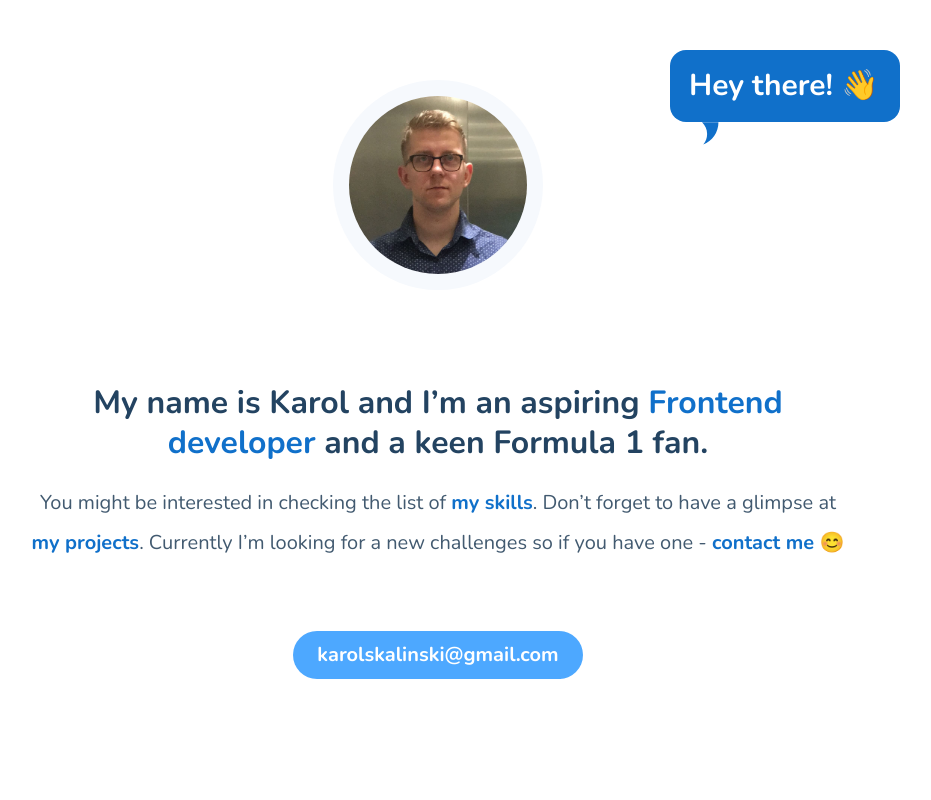
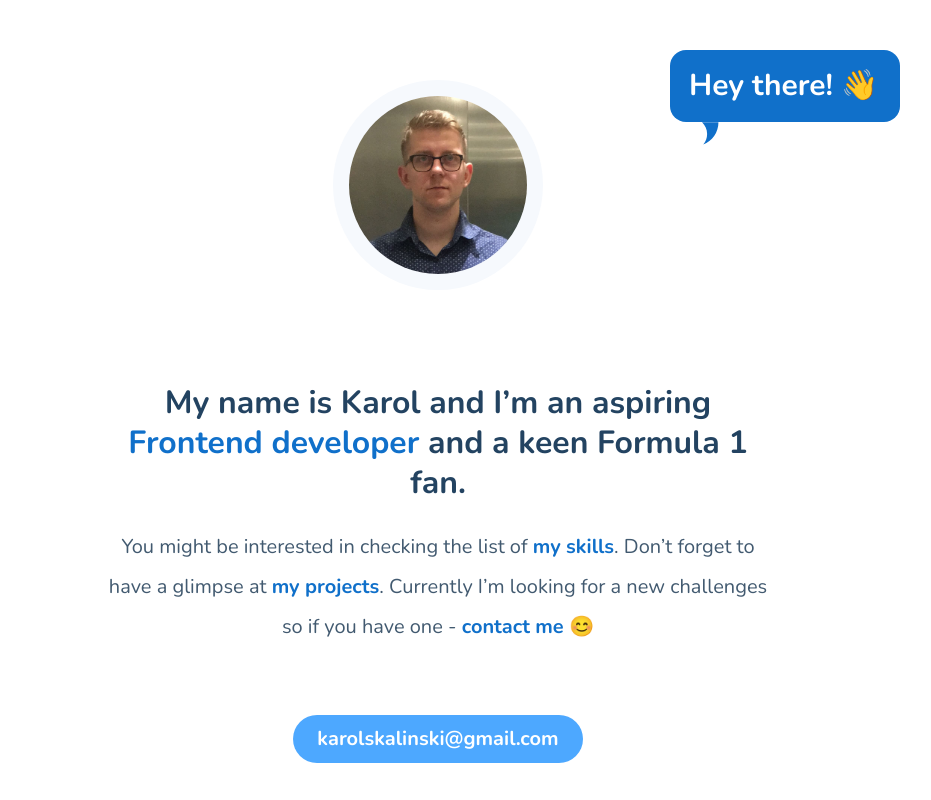
Before and after one commit to skalutki/portfolio, a website built with webpack: page src/pages/index.html in a window 1280 px wide. Shown: the top 800 px of the page, without its empty margins (202-1133 px from the left). Built offline with nearby package versions, Linux system fonts and the light colour scheme; no server answers.

Commit message:
refactor html and scss modules about-me, contact and skills

```diff
--- a/src/pages/index.html
+++ b/src/pages/index.html
@@ -131,7 +131,7 @@
         <div class="about-me__picture">
           <img src="../assets/img/karol1.jpg" alt="Profile picture with smile Karol Skalinski" class="about-me__picture--picture" />
           <div class="hello">
-            <p class="hello__description">Hey there! 👋</p>
+            <p class="hello__description">Hey there! <span class="hello__animation">👋</span></p>
             <img class="hello__subtract" src="../assets/img/Speech_cloud.svg" />
           </div>
         </div>
--- a/src/scss/_variables.scss
+++ b/src/scss/_variables.scss
@@ -1,7 +1,7 @@
 $white: #fff;
 $blueLightest: #f6f9fd;
 $BlueLight: #dbeaf7;
-$blue: #1070ca;
+$blue: rgb(16, 112, 202);
 $green: #06c847;
 $black: #000;
 $projectLink: #14b5d0;
--- a/src/scss/modules/about-me.scss
+++ b/src/scss/modules/about-me.scss
@@ -1,14 +1,26 @@
+@keyframes hand {
+  0% {
+    transform: rotateX(0);
+  }
+  100% {
+    transform: rotateX(90);
+  }
+}
+
 .about-me {
   padding: 64px 16px 88px;
+
   &__picture {
     display: flex;
     justify-content: center;
     align-items: center;
+
     &--picture {
       width: 96px;
       height: 96px;
       border: 16px solid $blueLightest;
       border-radius: 50%;
+
       @media screen and (min-width: 900px) {
         width: 178px;
         height: 178px;
@@ -16,6 +28,7 @@
       }
     }
   }
+
   &__title {
     color: $textDark;
     font-weight: 700;
@@ -23,6 +36,7 @@
     line-height: 32px;
     text-align: center;
     margin-bottom: 16px;
+
     &--color {
       color: $blue;
     }
@@ -30,24 +44,33 @@
     @media screen and (min-width: 900px) {
       font-size: 32px;
       line-height: 40px;
+      margin-bottom: 24px;
     }
   }
+
   &__description {
     font-size: 16px;
     line-height: 32px;
     text-align: center;
+
     &--id {
       text-decoration: none;
       color: $blue;
       font-weight: 700;
     }
+
     @media screen and (min-width: 900px) {
       font-size: 20px;
       line-height: 40px;
+      margin: 0 0 68px;
     }
   }
+
   &__mail {
     margin-top: 48px;
+    @media screen and (min-width: 900px) {
+      margin: 0;
+    }
   }
   /*&__brackets{
     display: none;
@@ -57,6 +80,7 @@
 
   &__container {
     position: relative;
+
     &::before {
       @media screen and (min-width: 900px) {
         content: "";
@@ -74,6 +98,9 @@
         position: absolute;
         right: 0;
       }
+    }
+    @media screen and (min-width: 900px) {
+      padding: 0 76px;
     }
   }
 
@@ -114,4 +141,9 @@
     position: absolute;
     z-index: 2;
   }
+
+  &__animation {
+    display: inline-block;
+    animation: hand 0.5s ease-in-out infinite;
+  }
 }
--- a/src/scss/modules/contact.scss
+++ b/src/scss/modules/contact.scss
@@ -43,11 +43,11 @@
     width: 48px;
     height: 48px;
     padding-right: 24px;
-  }
 
-  &__link {
-    width: 72px;
-    height: 48px;
+    &__link {
+      width: 72px;
+      height: 48px;
+    }
   }
 
   &__container {
--- a/src/scss/modules/skills.scss
+++ b/src/scss/modules/skills.scss
@@ -57,10 +57,12 @@
       font-size: 16px;
       line-height: 24px;
     }
+
     &--itemGreen::before {
       content: url("../assets/icons/small-tick-green.png");
       padding-right: 12px;
     }
+
     &--itemWhite::before {
       content: url("../assets/icons/small-tick-white.png");
       padding-right: 12px;
@@ -70,5 +72,9 @@
       content: url("../assets/icons/Bullet.png");
       padding-right: 12px;
     }
+
+    @media screen and (min-width: 900px) {
+      padding: 24px 77px 8px;
+    }
   }
 }
```
Also changed, not shown: src/assets/img/linkedin-logo-png.png (added), src/assets/img/linkedin-logo.png (added).
